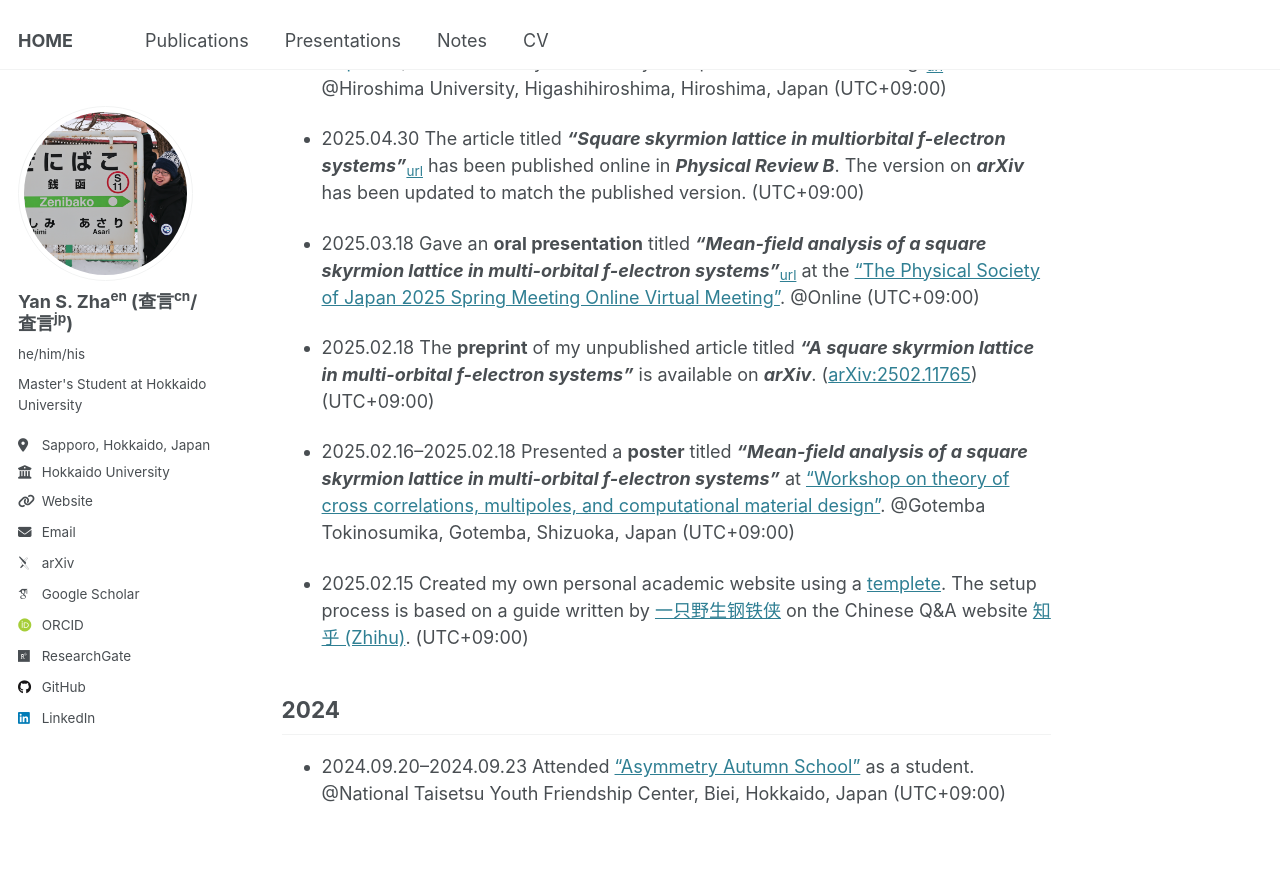
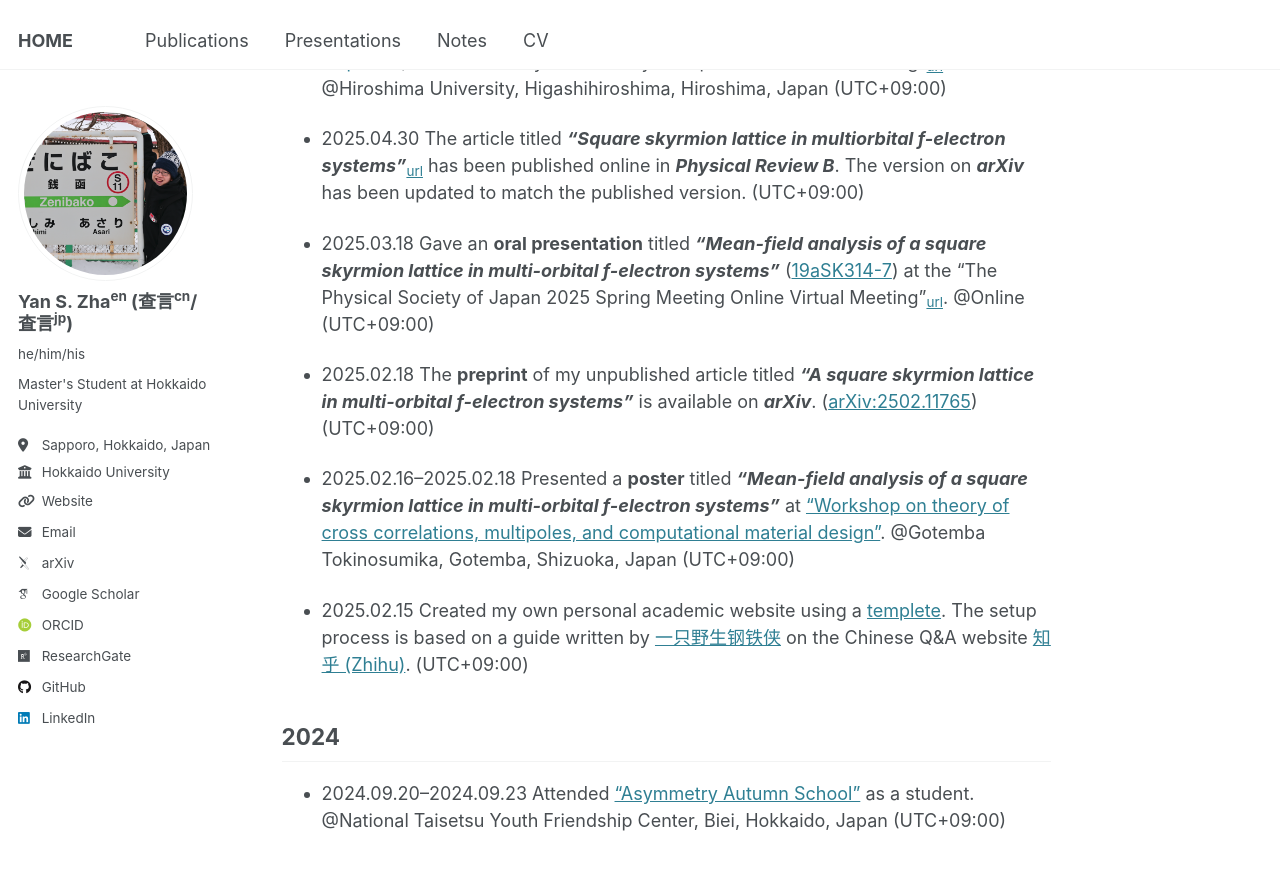
Before and after one commit to yzhacn/yzhacn.github.io, a Jekyll site: the page built from _pages/about.md, in a window 1280 px wide and 900 px high, scrolled down 897 px. Shown: the top 870 px of the window. Built offline with Jekyll 4.4.1, drawn with Linux system fonts in a browser that asks for light colours; some web fonts are replaced.

Commit message:
Update about.md

```diff
--- a/_pages/about.md
+++ b/_pages/about.md
@@ -28,7 +28,7 @@
 
 * 2025.04.30 The article titled ***"Square skyrmion lattice in multiorbital f-electron systems"***<sub>[url](https://journals.aps.org/prb/abstract/10.1103/PhysRevB.111.165155)</sub> has been published online in ***Physical Review B***. The version on ***arXiv*** has been updated to match the published version. (UTC+09:00)
 
-* 2025.03.18 Gave an **oral presentation** titled ***"Mean-field analysis of a square skyrmion lattice in multi-orbital f-electron systems"***<sub>[url](https://onsite.gakkai-web.net/jps/jps_search/2025sp/data2/html/program08.html#j18pH2)</sub> at the ["The Physical Society of Japan 2025 Spring Meeting Online Virtual Meeting"](https://www.jps.or.jp/english/meetings-and-awards/spring/spring-meeting.html). @Online (UTC+09:00)
+* 2025.03.18 Gave an **oral presentation** titled ***"Mean-field analysis of a square skyrmion lattice in multi-orbital f-electron systems"*** ([19aSK314-7](https://onsite.gakkai-web.net/jps/jps_search/2025sp/data2/html/program08.html#j18pH2)) at the "The Physical Society of Japan 2025 Spring Meeting Online Virtual Meeting"<sub>[url](https://www.jps.or.jp/english/meetings-and-awards/spring/spring-meeting.html)</sub>. @Online (UTC+09:00)
 
 * 2025.02.18 The **preprint** of my unpublished article titled ***"A square skyrmion lattice in multi-orbital f-electron systems"*** is available on ***arXiv***. ([arXiv:2502.11765](https://arxiv.org/abs/2502.11765)) (UTC+09:00)
 
```
